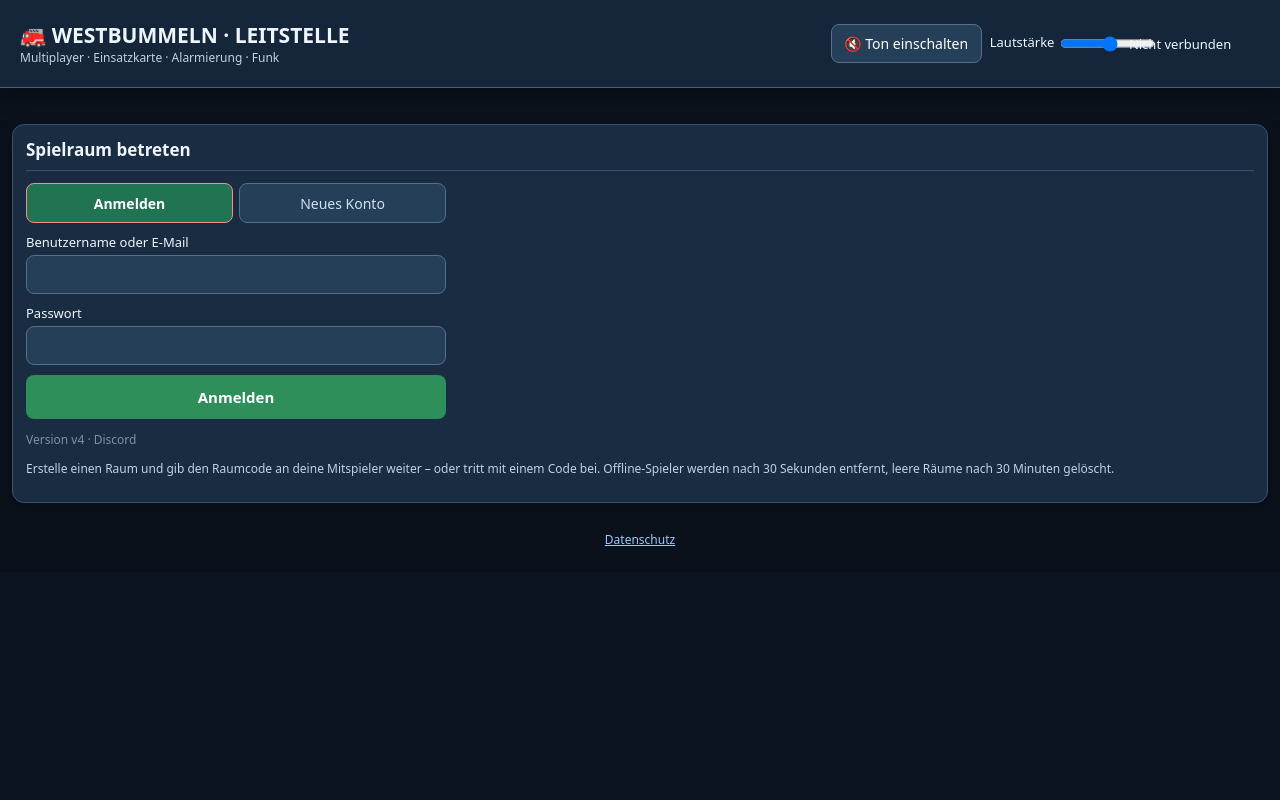
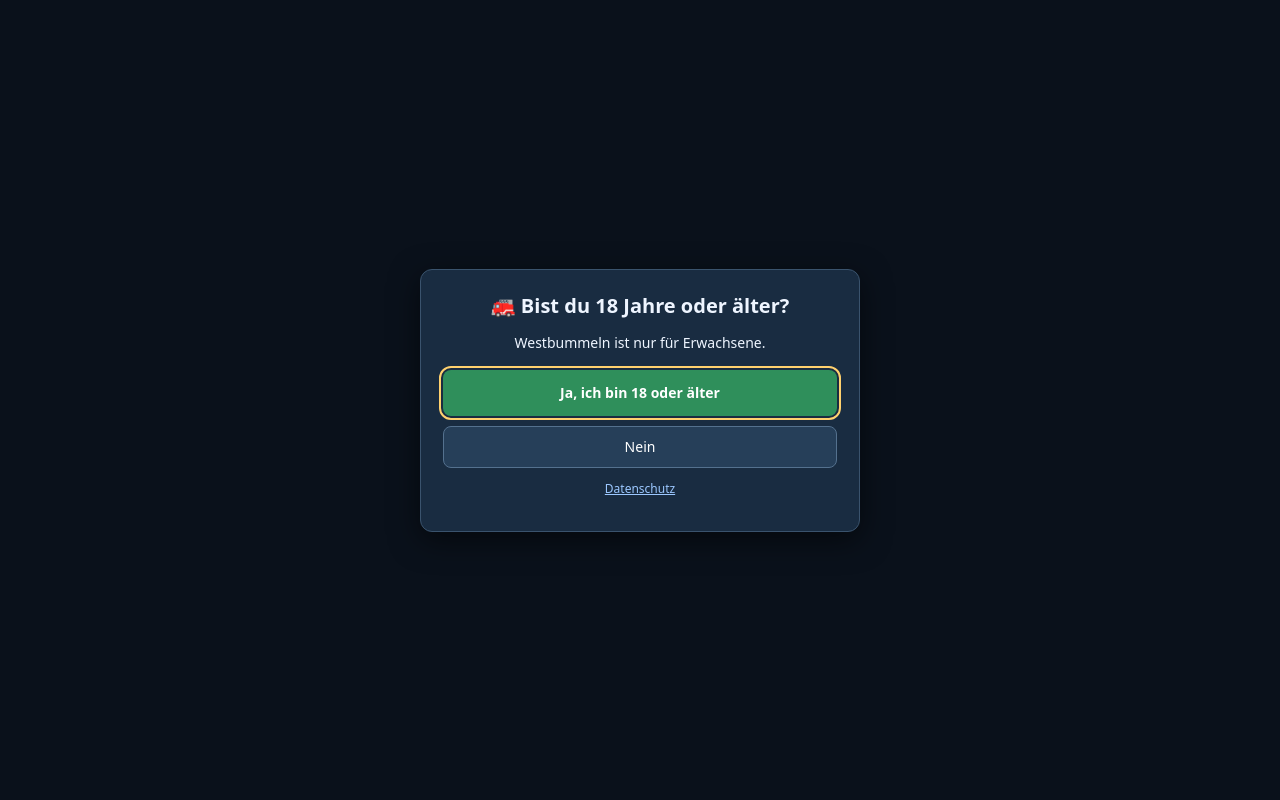
Before and after one commit to kingrobe082-glitch/Westbummeln, a Django app: page / in a window 1280 px wide. Run offline with Django 5.2, Linux system fonts and the light colour scheme.

Commit message:
Altersabfrage 18+ beim Betreten der Seite
Entscheidung von Lars: Das Spiel ist nur für Erwachsene. Beim ersten
Aufruf fragt die Startseite "Bist du 18 Jahre oder älter?". Bei "Ja"
merkt sich der Browser die Antwort (localStorage wb_age_confirmed), bei
"Nein" geht es zu https://www.google.com/. Das Skript steht direkt
hinter dem Abfragefenster und läuft, bevor der Rest gezeichnet wird.
Die Datenschutzseite bleibt ohne Abfrage erreichbar und beschreibt die
Altersgrenze und den localStorage-Eintrag.

Co-Authored-By: Claude Opus 5.5 <noreply@anthropic.com>

```diff
--- a/static/css/app.css
+++ b/static/css/app.css
@@ -45,3 +45,11 @@
 .legal code{background:#15263a;border-radius:4px;padding:1px 5px}
 .legal .draft{background:#4a3a12;border:1px solid #ffcd7d;color:#ffe9c2;border-radius:8px;padding:10px 12px}
 @media(max-width:600px){.legal table,.legal tbody,.legal tr,.legal td{display:block}.legal thead{display:none}.legal td{border-top:0}.legal tr{border-top:1px solid #3a536d;margin-bottom:8px}.legal td:first-child{font-weight:700;background:#15263a}}
+.ageGate{position:fixed;inset:0;z-index:100;display:grid;place-items:center;padding:16px;background:#0a111b}
+.ageGated body>:not(#ageGate):not(script){display:none!important}
+.ageGateBox{max-width:440px;width:100%;background:#192c41;border:1px solid #3a536d;border-radius:12px;padding:22px;text-align:center;box-shadow:0 8px 30px #0008}
+.ageGateBox h2{font-size:20px;margin:0 0 10px}
+.ageGateBox a{color:#9cc8ff}
+.ageGateButtons{display:grid;gap:10px;margin:18px 0 12px}
+#ageYes{background:#2f8f5b;border:0;font-weight:700;min-height:46px}
+#ageNo{min-height:42px}
--- /dev/null
+++ b/static/js/agegate.js
@@ -0,0 +1,24 @@
+// Altersabfrage: Westbummeln ist nur für Erwachsene. Das Skript steht direkt hinter dem Abfragefenster
+// in index.html und läuft, bevor der Rest der Seite gezeichnet wird. Die Antwort „Ja“ merkt sich nur der
+// Browser (localStorage), der Server speichert nichts davon.
+(() => {
+  const KEY = 'wb_age_confirmed';
+  const gate = document.getElementById('ageGate');
+  const root = document.documentElement;
+  let confirmed = false;
+  try { confirmed = localStorage.getItem(KEY) === '1'; } catch { /* Speicher gesperrt: jedes Mal fragen */ }
+  if (confirmed) {
+    gate.remove();
+    return;
+  }
+  root.classList.add('ageGated');
+  document.getElementById('ageYes').addEventListener('click', () => {
+    try { localStorage.setItem(KEY, '1'); } catch { /* dann eben beim nächsten Mal wieder */ }
+    root.classList.remove('ageGated');
+    gate.remove();
+  });
+  document.getElementById('ageNo').addEventListener('click', () => {
+    location.replace('https://www.google.com/');
+  });
+  document.getElementById('ageYes').focus();
+})();
--- a/templates/datenschutz.html
+++ b/templates/datenschutz.html
@@ -41,6 +41,7 @@
 <li><code>csrftoken</code>: schützt deine Kontoaktionen vor Angriffen über fremde Webseiten. Enthält keine persönlichen Daten, gültig bis zu einem Jahr.</li>
 <li><code>wb_google_nonce</code> und <code>wb_discord_state</code>: Schutz bei der Anmeldung mit Google bzw. Discord, gültig 10 Minuten.</li>
 </ul>
+<p>Außerdem merkt sich dein Browser im lokalen Speicher (<code>localStorage</code>, Eintrag <code>wb_age_confirmed</code>), dass du bestätigt hast, mindestens 18 Jahre alt zu sein. Dieser Eintrag wird nicht an uns übertragen; du kannst ihn über die Browsereinstellungen löschen.</p>
 
 <h2>4. Im Spiel</h2>
 <p>Was im Spiel passiert, liegt nur im Arbeitsspeicher des Servers, nicht in der Datenbank: dein Spielname, deine Rolle (Leitstelle oder Gruppenführung), dein Fahrzeug, Funksprüche, Einsätze und Systemmeldungen (z.&nbsp;B. „… ist beigetreten“). Alle im selben Spielraum sehen das. Der Funkverlauf zeigt die letzten 100 Einträge.</p>
@@ -93,7 +94,7 @@
 <p><strong>[TODO: rechtlich prüfen.]</strong> Vorschlag: Konto, Anmeldung und Spiel zur Erfüllung des Nutzungsverhältnisses (Art.&nbsp;6 Abs.&nbsp;1 lit.&nbsp;b DSGVO); Schutz vor Missbrauch, Protokolle und Sicherungen aus berechtigtem Interesse an einem sicheren Betrieb (Art.&nbsp;6 Abs.&nbsp;1 lit.&nbsp;f DSGVO); technisch nötige Cookies nach §&nbsp;25 Abs.&nbsp;2 TDDDG.</p>
 
 <h2>10. Kinder und Jugendliche</h2>
-<p><strong>[TODO: Mindestalter und gegebenenfalls Einwilligung der Eltern klären und hier beschreiben.]</strong></p>
+<p>Westbummeln ist nur für Personen ab 18 Jahren. Beim ersten Aufruf fragt die Seite danach; wer „Nein“ wählt, wird zu Google weitergeleitet. Die Antwort „Ja“ merkt sich nur dein Browser (siehe Abschnitt 3), unser Server speichert sie nicht.</p>
 
 <h2>11. Deine Rechte</h2>
 <ul>
--- a/templates/index.html
+++ b/templates/index.html
@@ -1,4 +1,7 @@
-{% load static %}<!doctype html><html lang="de"><head><meta charset="utf-8"><meta name="viewport" content="width=device-width,initial-scale=1"><link rel="manifest" href="/manifest.webmanifest"><link rel="apple-touch-icon" href="/icon-192.png"><meta name="theme-color" content="#15263a"><title>Westbummeln Leitstelle Multiplayer</title><link rel="stylesheet" href="{% static 'css/app.css' %}"></head><body><header><div><h1>🚒 WESTBUMMELN · LEITSTELLE</h1><div class="small">Multiplayer · Einsatzkarte · Alarmierung · Funk</div></div><div class="row" style="flex:0 1 auto"><button id="soundToggle" aria-pressed="false">🔇 Ton einschalten</button><label style="white-space:nowrap">Lautstärke <input id="volume" type="range" min="0" max="100" value="55" style="width:95px;vertical-align:middle"></label><div id="connection">Nicht verbunden</div></div></header><div id="notice" role="status"></div><main>
+{% load static %}<!doctype html><html lang="de"><head><meta charset="utf-8"><meta name="viewport" content="width=device-width,initial-scale=1"><link rel="manifest" href="/manifest.webmanifest"><link rel="apple-touch-icon" href="/icon-192.png"><meta name="theme-color" content="#15263a"><title>Westbummeln Leitstelle Multiplayer</title><link rel="stylesheet" href="{% static 'css/app.css' %}"></head><body>
+<div id="ageGate" class="ageGate" role="dialog" aria-modal="true" aria-labelledby="ageGateTitle"><div class="ageGateBox"><h2 id="ageGateTitle">🚒 Bist du 18 Jahre oder älter?</h2><p>Westbummeln ist nur für Erwachsene.</p><div class="ageGateButtons"><button id="ageYes" type="button">Ja, ich bin 18 oder älter</button><button id="ageNo" type="button">Nein</button></div><p class="small"><a href="/datenschutz">Datenschutz</a></p></div></div>
+<script src="{% static 'js/agegate.js' %}"></script>
+<header><div><h1>🚒 WESTBUMMELN · LEITSTELLE</h1><div class="small">Multiplayer · Einsatzkarte · Alarmierung · Funk</div></div><div class="row" style="flex:0 1 auto"><button id="soundToggle" aria-pressed="false">🔇 Ton einschalten</button><label style="white-space:nowrap">Lautstärke <input id="volume" type="range" min="0" max="100" value="55" style="width:95px;vertical-align:middle"></label><div id="connection">Nicht verbunden</div></div></header><div id="notice" role="status"></div><main>
 <section class="panel wide" id="login"><h2>Spielraum betreten</h2>
 <div id="accountControls">
   <form id="accountForm" novalidate>
```
Also changed, not shown: tests/test_datenschutz.py (+15 -0 lines).
